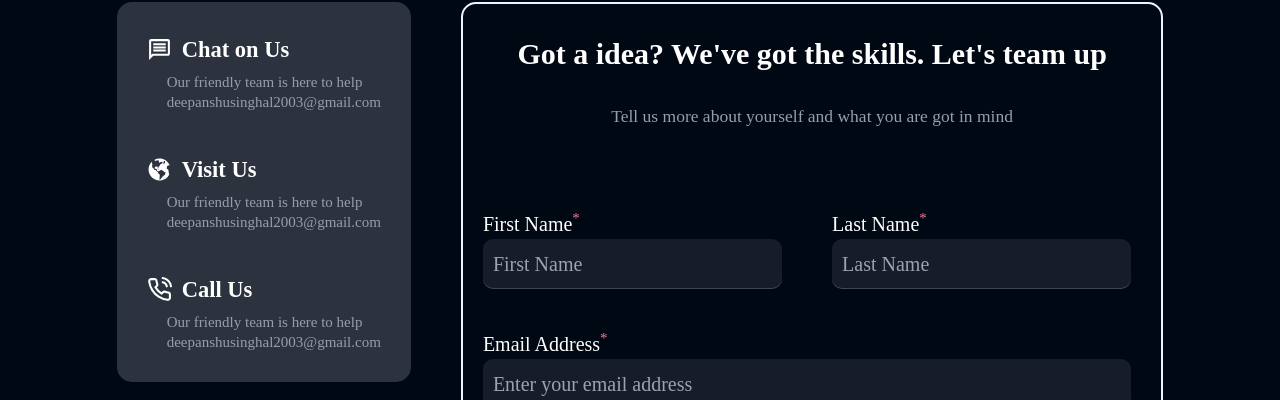
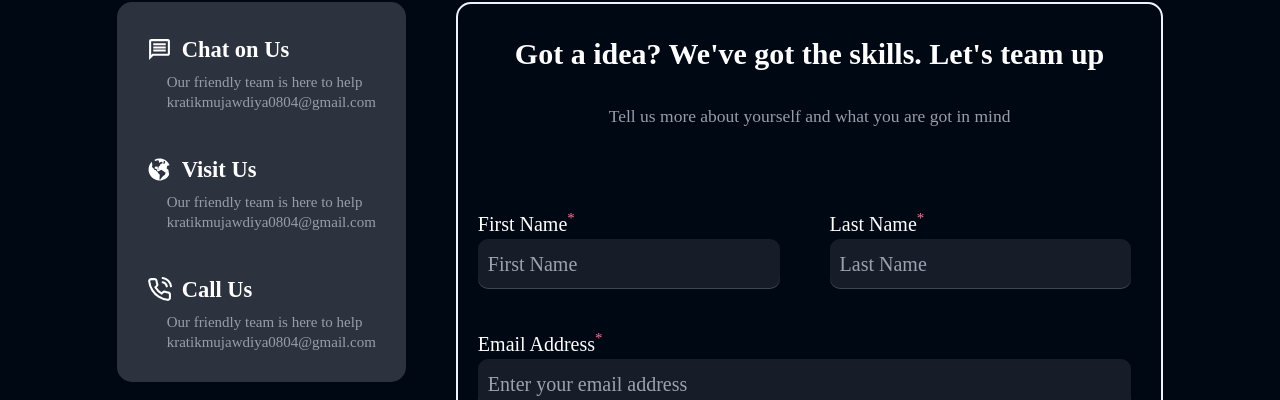
Before and after one commit to KratikMujawdiya/StudyNotion, a React (Create React App) app: page /contact in a window 1280 px wide. Shown: the part 105-505 px from the top of the page. Built offline with nearby package versions, Linux system fonts and the light colour scheme; no server answers.

Commit message:
Update ContactUs.jsx

```diff
--- a/src/pages/ContactUs.jsx
+++ b/src/pages/ContactUs.jsx
@@ -23,7 +23,7 @@ const ContactUs = () => {
                                         <h2 className='text-lg' >Chat on Us</h2>
                                     </div>
                                     <p className='text-xs text-richblack-200 ml-4'>Our friendly team is here to help <br />
-                                        <a href="mailto:deepanshusinghal2003@gmail.com">deepanshusinghal2003@gmail.com</a> </p>
+                                        <a href="mailto:kratikmujawdiya0804@gmail.com">kratikmujawdiya0804@gmail.com</a> </p>
                                 </div>
 
                                 <div className='flex flex-col gap-1'>
@@ -32,7 +32,7 @@ const ContactUs = () => {
                                         <h2 className='text-lg'>Visit Us</h2>
                                     </div>
                                     <p className='text-xs ml-4 text-richblack-200'>Our friendly team is here to help <br />
-                                        <a href="mailto:deepanshusinghal2003@gmail.com">deepanshusinghal2003@gmail.com</a> </p>
+                                        <a href="mailto:kratikmujawdiya0804@gmail.com">kratikmujawdiya0804@gmail.com</a> </p>
                                 </div>
 
                                 <div className='flex flex-col gap-1'>
@@ -41,7 +41,7 @@ const ContactUs = () => {
                                         <h2 className='text-lg'>Call Us</h2>
                                     </div>
                                     <p className='text-xs ml-4 text-richblack-200'>Our friendly team is here to help <br />
-                                        <a href="mailto:deepanshusinghal2003@gmail.com">deepanshusinghal2003@gmail.com</a> </p>
+                                        <a href="mailto:kratikmujawdiya0804@gmail.com">kratikmujawdiya0804@gmail.com</a> </p>
                                 </div>
 
                             </div>
```
